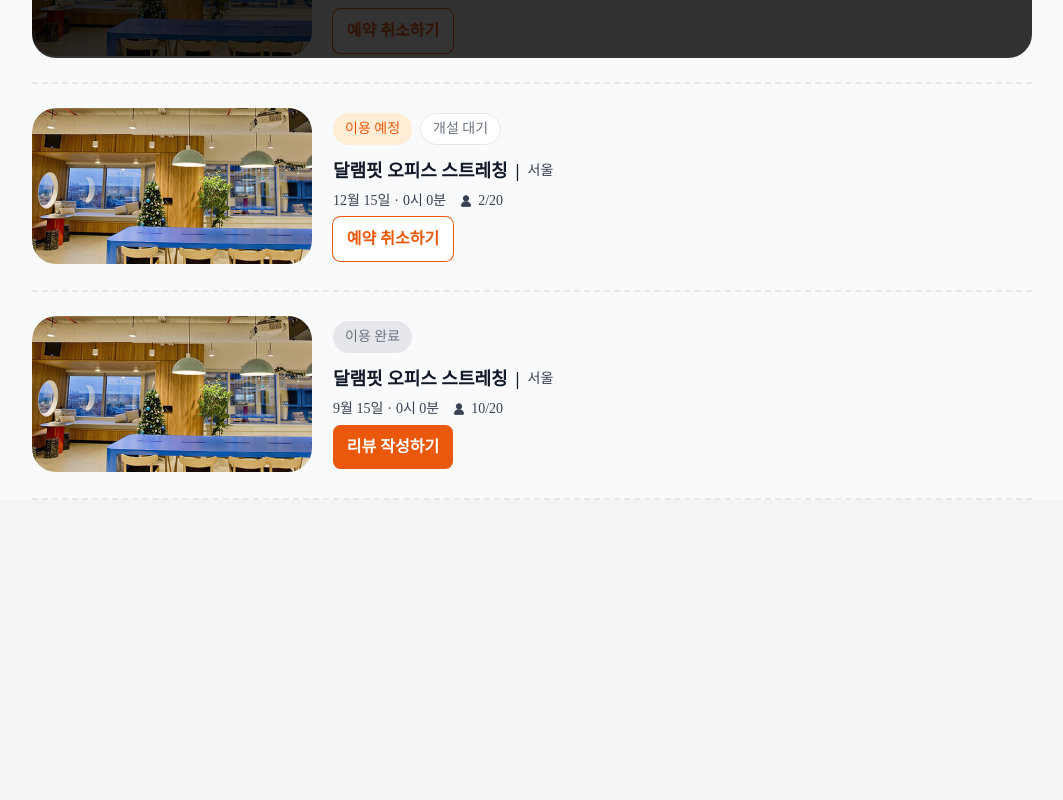
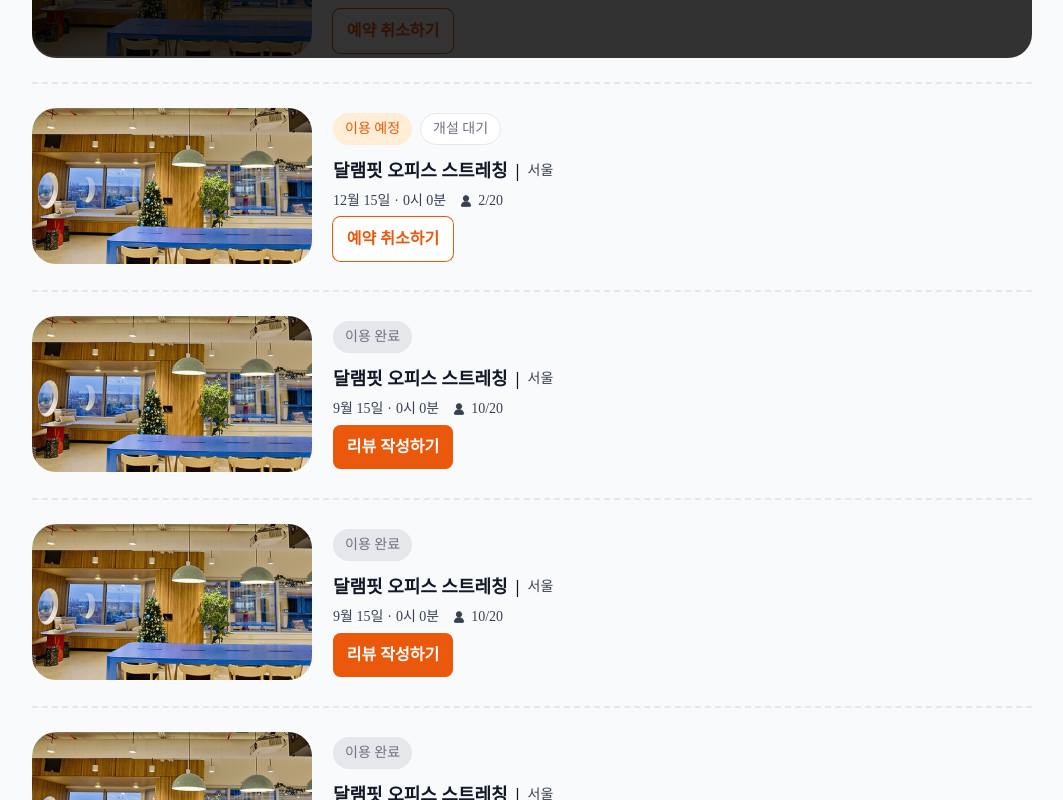
Before and after one commit to INtiful/SootheWithMe, a Next.js app: page /mypage/mygatherings in a window 1280 px wide. Shown: the part 886-1686 px from the top of the page, without its empty margins (108-1171 px from the left). Before the commit the page ends 1386 px from the top, so only its background shows below. Built offline with nearby package versions, Linux system fonts and the light colour scheme; a web font is replaced by a local one.

Commit message:
[KAN-30] chore: emptyText 수정

```diff
--- a/src/app/components/InfiniteScroll/InfiniteScroll.tsx
+++ b/src/app/components/InfiniteScroll/InfiniteScroll.tsx
@@ -44,6 +44,14 @@ const InfiniteScroll = <T,>({
     }
   }, [inView]);
 
+  // 데이터가 없거나 비어있을 때 emptyText를 표시
+  if (!data || data.pages.length === 0) {
+    return (
+      <div className='flex grow items-center justify-center text-[14px] font-medium text-gray-500'>
+        {emptyText}
+      </div>
+    );
+  }
   /* @todo 임시 에러 처리 */
   if (isError)
     return (
@@ -55,17 +63,12 @@ const InfiniteScroll = <T,>({
   return (
     <>
       <ul className='flex h-full flex-col'>
-        {data ? (
+        {data &&
           data.pages.map((page) =>
             page.data.map((item, index: number) => (
               <li key={index}>{renderItem(item, index)}</li> // 사용자 정의 컴포넌트를 렌더링
             )),
-          )
-        ) : (
-          <div className='flex grow items-center justify-center text-[14px] font-medium text-gray-500'>
-            {emptyText}
-          </div>
-        )}
+          )}
       </ul>
       {/* //@todo 로딩시 스핀 애니메이션 추가 */}
       {isFetching && (
```
